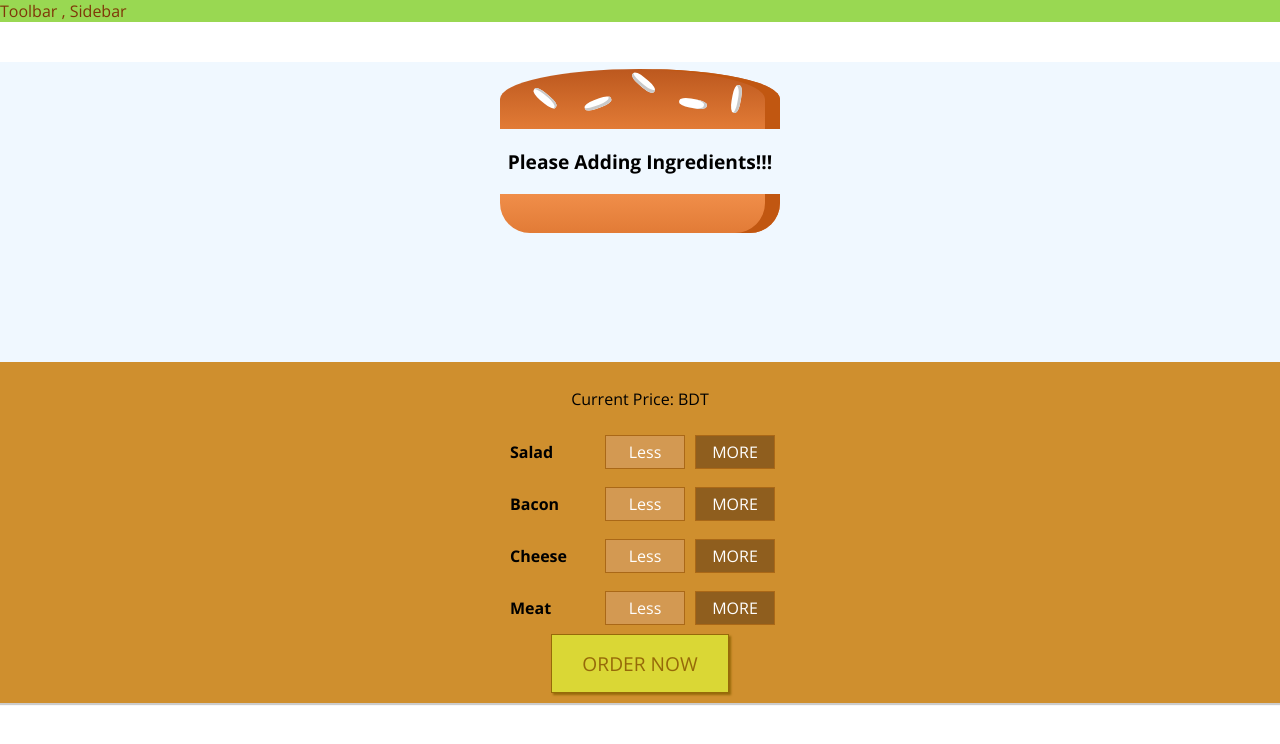
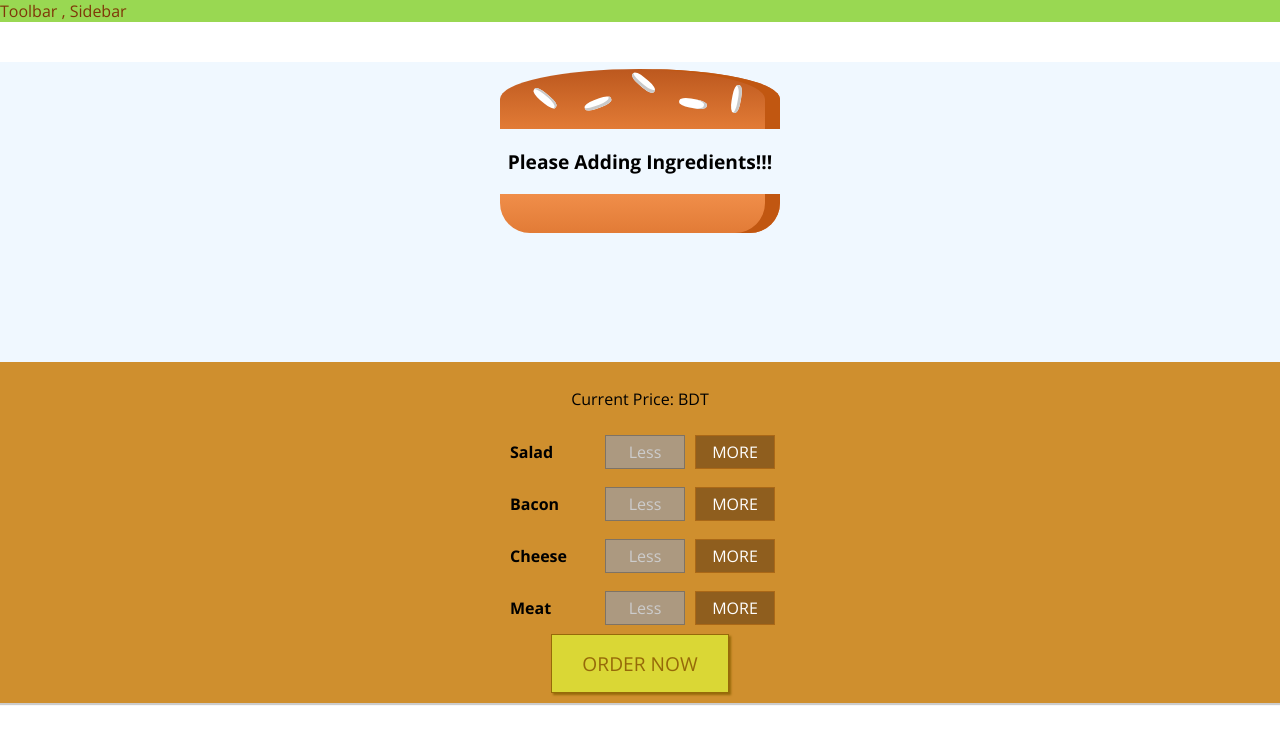
Before and after one commit to SOURAV-ROY/burger-builder, a React app: page / in a window 1280 px wide. Shown: the top 744 px of the page. Built offline with nearby package versions, Linux system fonts and the light colour scheme.

Commit message:
Disable Button Done :)

```diff
--- a/src/components/Burger/BuildControls/BuildControl/BuildControl.js
+++ b/src/components/Burger/BuildControls/BuildControl/BuildControl.js
@@ -4,10 +4,23 @@
 const buildControl = (props) => (
     <div className={classes.BuildControl}>
         <div className={classes.Label}>{props.label}</div>
+
         {/*<button className={classes.Less}>Less</button>*/}
-        <button className={classes.Less} onClick={props.removed}>Less</button>
+
+        <button
+            className={classes.Less}
+            onClick={props.removed}
+            disabled={props.disabled}
+        > Less
+        </button>
+
         {/*<button className={classes.More}>MORE</button>*/}
-        <button className={classes.More} onClick={props.added}>MORE</button>
+
+        <button
+            className={classes.More}
+            onClick={props.added}
+        > MORE
+        </button>
     </div>
 );
 
--- a/src/components/Burger/BuildControls/BuildControls.js
+++ b/src/components/Burger/BuildControls/BuildControls.js
@@ -18,7 +18,8 @@
                     label={ctrl.label}
                     key={ctrl.label}
                     added={() => props.ingredientAdded(ctrl.type)}
-                    removed={() => props.ingredientRemove(ctrl.type)}
+                    removed={() => props.ingredientRemoved(ctrl.type)}
+                    disabled ={props.disabled[ctrl.type]}
 
                     // addIngredient={() => props.addIngredients(ctrl.type)}
                     // removeIngredient={() => props.removeIngredient(ctrl.type)}
@@ -30,7 +31,8 @@
         <button
             // disabled={!props.purchaseAble}
             className={classes.OrderButton}
-            onClick={props.ordered}> ORDER NOW
+            onClick={props.ordered}>
+            ORDER NOW
         </button>
     </div>
 );
--- a/src/containers/BurgerBuilder/BurgerBuilder.js
+++ b/src/containers/BurgerBuilder/BurgerBuilder.js
@@ -51,6 +51,7 @@
         const updateIngredients = {
             ...this.state.ingredients
         };
+
         updateIngredients[type] = updateCount;
         const priceDeduction = INGREDIENT_PRICE[type];
         const oldPrice = this.state.totalPrice;
@@ -59,12 +60,24 @@
     };
 
     render() {
+
+        const disabledInfo = {
+            ...this.state.ingredients
+        };
+
+        for (let key in  disabledInfo){
+            disabledInfo[key] = disabledInfo[key] <= 0
+        }
+
+        //{salad: true, meat: false, ..............}
+
         return (
             <Aux>
                 <Burger ingredients={this.state.ingredients}/>
                 <BuildControls
                     ingredientAdded={this.addIngredientHandler}
-                    ingredientRemove={this.removeIngredientHandler}
+                    ingredientRemoved={this.removeIngredientHandler}
+                    disabled = {disabledInfo}
                 />
             </Aux>
         );
```
Also changed, not shown: 1 other file (tests, documents, lock files or other folders).
